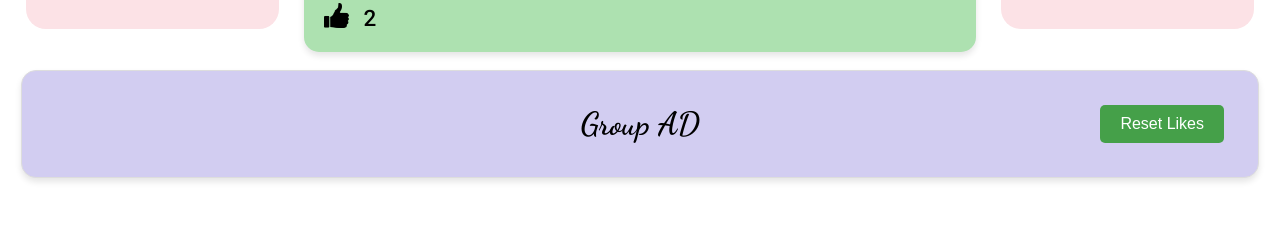
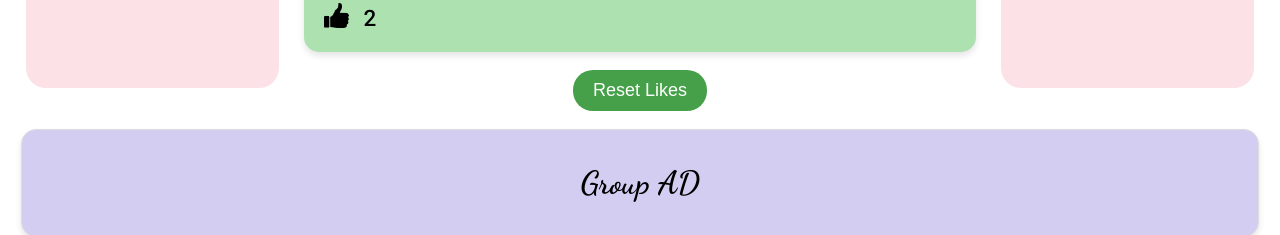
Before and after one commit to UQUKO/WAD_homework3, a Vue app: page / in a window 1280 px wide. Shown: the part 4068-4303 px from the top of the page. Before the commit the page ends 4267 px from the top, so only its background shows below. Built offline with nearby package versions, Linux system fonts and the light colour scheme.

Commit message:
added option to see the password text, moved the reset likes button to better align with Figure 3 of the instructions

```diff
--- a/src/components/FooterComponent.vue
+++ b/src/components/FooterComponent.vue
@@ -2,10 +2,6 @@
   <footer class="footer">
     <div class="footer-text">
       <h1>Group AD</h1>
-    </div>
-
-    <div class="button-container">
-      <button v-if="isMainPage" @click="resetLikes">Reset Likes</button>
     </div>
   </footer>
 </template>
@@ -13,19 +9,6 @@
 <script>
 export default {
   name: "FooterComponent",
-  computed: {
-    isMainPage() {
-      return this.$route.name === "home";
-    }
-  },
-  methods: {
-    resetAllLikes: function() {
-      return this.$store.dispatch("resetAllLikes");
-    },
-    resetLikes() {
-      this.resetAllLikes();
-    }
-  }
 };
 </script>
 
@@ -51,22 +34,4 @@ footer {
   margin-left: 0%;
 }
 
-button {
-  padding: 10px 20px;
-  font-size: 1em;
-  background-color: #45a049;
-  color: white;
-  border: none;
-  border-radius: 5px;
-  cursor: pointer;
-}
-
-button:hover {
-  background-color: #45a049;
-}
-
-.button-container {
-  position: absolute;
-  right: 3em;
-}
 </style>
--- a/src/components/SignUpComponent.vue
+++ b/src/components/SignUpComponent.vue
@@ -6,7 +6,17 @@
     <label for="email">Email</label>
     <input type="email" required v-model="email">
     <label for="password">Password</label>
-    <input type="password" required v-model="password">
+    <div class="password-container">
+      <input
+        :type="passwordFieldType"
+        id="password"
+        required
+        v-model="password"
+      />
+      <button type="button" @click="togglePasswordVisibility">
+        {{ passwordFieldType === 'password' ? 'Show' : 'Hide' }}
+      </button>
+    </div>
     <div v-if="validatePassword" class="error"> {{validatePassword}}</div>
 
   <div class="submit">
@@ -24,11 +34,17 @@
     return {
    email: '',
    password: '',
+   passwordFieldType: "password",
    role: '',
    terms: false,
    validatePassword:'',
   }},
   methods: {
+    togglePasswordVisibility() {
+      // Toggle between 'password' and 'text' for visibility
+      this.passwordFieldType =
+        this.passwordFieldType === "password" ? "text" : "password";
+    },
    /* Validate password */
    validateForm(){
     console.log('signup is submitted');
--- a/src/views/HomeView.vue
+++ b/src/views/HomeView.vue
@@ -5,6 +5,9 @@
       :key="post.id"
       :post="post"
     />
+  </div>
+  <div id="button-container">
+      <button @click="resetAllLikes()">Reset Likes</button>
   </div>
 </template>
 
@@ -16,6 +19,11 @@ export default {
   name: "HomeView",
   components: {
     PostComponent
+  },
+  methods: {
+    resetAllLikes: function() {
+      return this.$store.dispatch("resetAllLikes");
+    },
   },
   computed: {
     ...mapGetters(["getData"]),
@@ -41,4 +49,27 @@ export default {
   justify-content: center;
   min-height: 100vh;
 }
+
+button {
+  padding: 10px 20px;
+  font-size: 1em;
+  background-color: #45a049;
+  color: white;
+  border: none;
+  border-radius: 20px;
+  cursor: pointer;
+}
+
+button:hover {
+  background-color: rgb(130, 220, 135);
+}
+
+#button-container {
+  display: flex;
+  flex-direction: column;
+  gap: 1em;
+  padding-bottom: 1em;
+  align-items: center;
+  justify-content: center;
+}
 </style>
```
